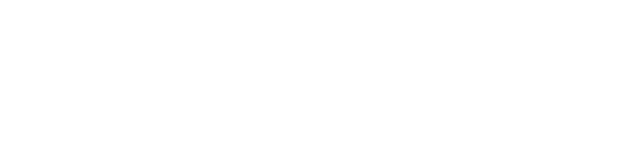
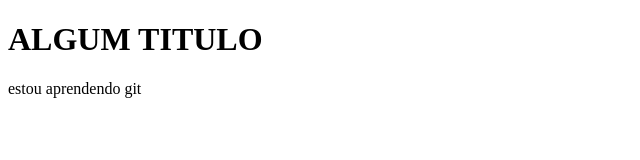
Before and after one commit to Ybrittoom/Git_Tutorial, a plain HTML site: page index.html in a window 1280 px wide. Shown: the whole page, without its empty margins (0-640 px from the left). Drawn offline with Linux system fonts and the light colour scheme.

Commit message:
criei um titulo e um paragrafo

```diff
--- a/index.html
+++ b/index.html
@@ -6,6 +6,7 @@
     <title>Tutorial de Git</title>
 </head>
 <body>
-
+    <h1> ALGUM TITULO</h1>
+    <p>estou aprendendo git</p>
 </body>
 </html>
```
